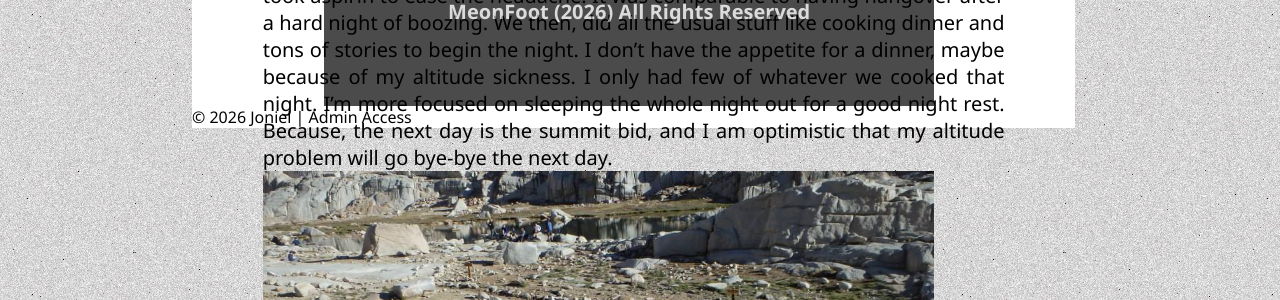
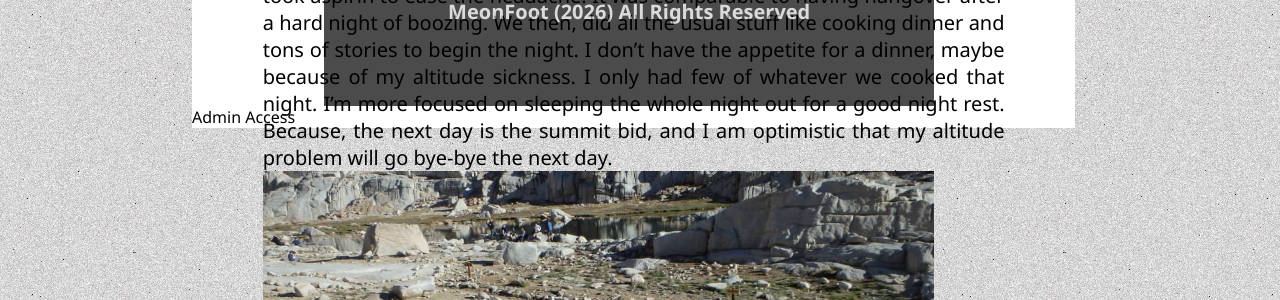
Before and after one commit to jonielrocio/jonielrocio.github.io, a Jekyll site: the page whitney.html, which Jekyll copies as it is, in a window 1280 px wide and 900 px high, scrolled down 2705 px. Shown: the part 154-454 px from the top of the window. Built offline with Jekyll 4.4.1, drawn with Linux system fonts in a browser that asks for light colours.

Commit message:
Update whitney.html

```diff
--- a/whitney.html
+++ b/whitney.html
@@ -169,7 +169,7 @@
                 <h1 id="foot1">MeonFoot (2026) All Rights Reserved</h1>
                 </div>
         </div>
-        <p id="wpaa">© 2026 Joniel | <a href="javascript:void(0)" onclick="openLogin()" style="color: inherit; text-decoration: none;">Admin Access</a></p>
+        <p id="wpaa"© 2026 Joniel | <a href="javascript:void(0)" onclick="openLogin()" style="color: inherit; text-decoration: none;">Admin Access</a></p>
 
      </body>
 </html>
```
